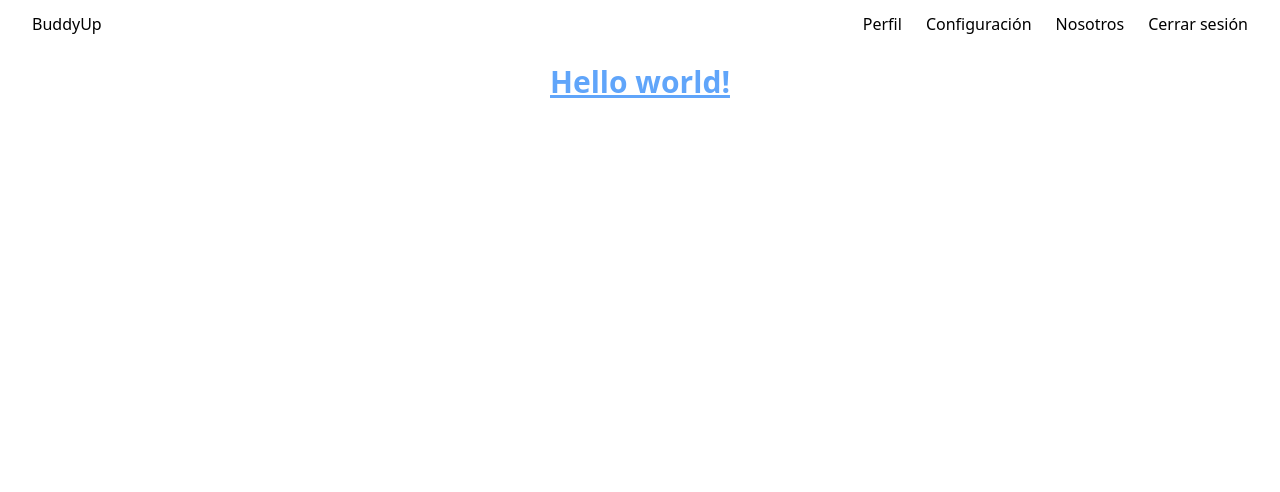
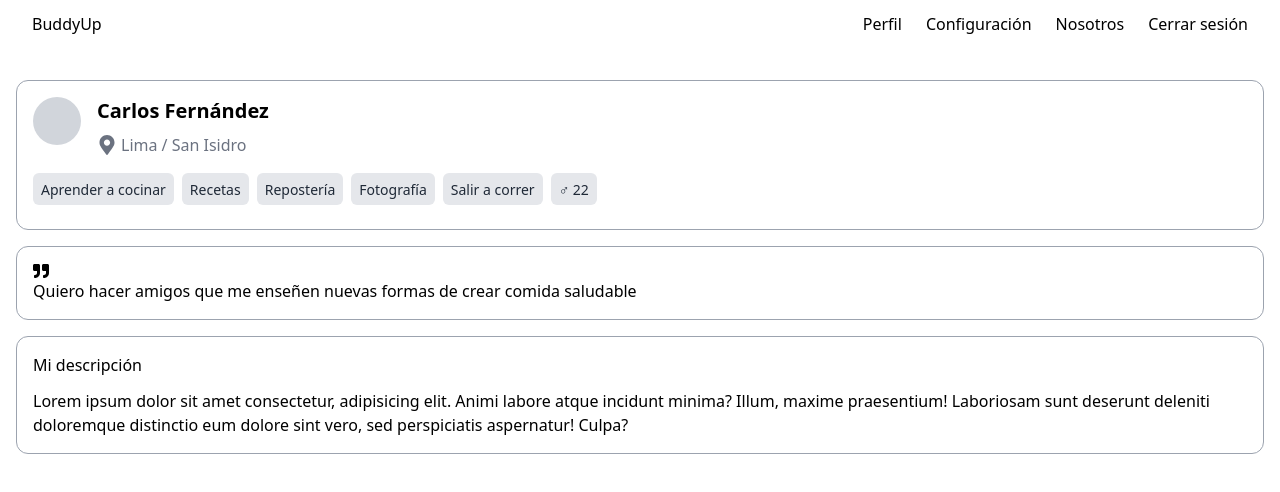
Before and after one commit to No-Country/s9-06-m-csharp, a React (Vite) app in the folder client/: page / in a window 1280 px wide. Shown: the top 492 px of the page. Built offline with nearby package versions, Linux system fonts and the light colour scheme; the HTML template or start-up script is replaced by a standard one.

Commit message:
Parte del Swipe + un poco de ruteo

```diff
--- a/client/package.json
+++ b/client/package.json
@@ -16,7 +16,7 @@
 		"react-dom": "18.0.0",
 		"react-icons": "4.10.1",
 		"react-router": "^6.10.0",
-		"react-router-dom": "^6.10.0"
+		"react-router-dom": "^6.14.1"
 	},
 	"devDependencies": {
 		"@types/react": "18.0.0",
--- a/client/src/App.jsx
+++ b/client/src/App.jsx
@@ -1,17 +1,11 @@
-import MenuBtm from './Components/MenuBtm/MenuBtm'
-import MenuTop from './Components/MenuTop/MenuTop'
+import { Route, Routes } from "react-router-dom";
+import Swipe from './Views/Swipe'
 
 function App() {
 	return (
-		<>
-			<div className='flex flex-col items-center'>
-				<MenuTop />
-				<h1 className='text-3xl font-bold underline text-blue-400'>
-					Hello world!
-				</h1>
-				<MenuBtm />
-			</div>
-		</>
+		<Routes>
+		  <Route path="/" element={<Swipe/>} />
+	  </Routes>
 	)
 }
 
--- a/client/src/Components/MenuBtm/MenuBtm.jsx
+++ b/client/src/Components/MenuBtm/MenuBtm.jsx
@@ -3,27 +3,26 @@ AiOutlineStar
 import { AiOutlineStar } from 'react-icons/ai'
 import { BsChatDots } from 'react-icons/bs'
 import { RxPerson } from 'react-icons/rx'
-
 import { MdShare } from 'react-icons/md'
 const MenuBtm = () => {
 	return (
 		<nav className='bg-gray-950 fixed z-50 flex justify-between w-11/12 mb-5 rounded-3xl bottom-0 lg:hidden'>
-			<NavLink to='/inicio'>
+			<NavLink to='/'>
 				<button className='group flex flex-col items-center justify-center w-16 h-16'>
 					<MdShare className='text-white text-2xl' />
 				</button>
 			</NavLink>
-			<NavLink to='/inicio'>
+			<NavLink to='/'>
 				<button className='group flex flex-col items-center justify-center w-16 h-16'>
 					<AiOutlineStar className='text-white text-2xl' />
 				</button>
 			</NavLink>
-			<NavLink to='/inicio'>
+			<NavLink to='/'>
 				<button className='group flex flex-col items-center justify-center w-16 h-16'>
 					<BsChatDots className='text-white text-2xl' />
 				</button>
 			</NavLink>
-			<NavLink to='/inicio'>
+			<NavLink to='/'>
 				<button className='group flex flex-col items-center justify-center w-16 h-16'>
 					<RxPerson className='text-white text-2xl' />
 				</button>
--- a/client/src/Components/MenuTop/MenuTop.jsx
+++ b/client/src/Components/MenuTop/MenuTop.jsx
@@ -2,7 +2,7 @@ import { useState } from 'react'
 import { Link, NavLink, useNavigate } from 'react-router-dom'
 import { IoCloseSharp } from 'react-icons/io5'
 import { RiMenuLine } from 'react-icons/ri'
-import { FaFilter } from 'react-icons/fa6'
+import { FaSliders } from 'react-icons/fa6'
 
 const MenuTop = () => {
 	const [navbar, setNavbar] = useState(false)
@@ -23,13 +23,13 @@ const MenuTop = () => {
 						</button>
 					</div>
 					<div className='flex items-center'>
-						<Link to={'/inicio'}>
+						<Link to={'/'}>
 							<h1>BuddyUp</h1>
 						</Link>
 					</div>
 					<div className='md:hidden'>
 						<button className='text-2xl'>
-							<FaFilter />
+							<FaSliders />
 						</button>
 					</div>
 				</div>
--- /dev/null
+++ b/client/src/Components/PerfilSwipe/PerfilSwipe.jsx
@@ -0,0 +1,44 @@
+import React from 'react';
+import { FaMapMarkerAlt, FaQuoteRight } from 'react-icons/fa';
+import Tag from '../Tag/Tag.jsx';
+
+const PerfilSwipe = () => {
+  return (
+    <>
+    <div className="bg-white border border-gray-400 rounded-xl p-4 m-4">
+      <div className="flex items-start">
+        <div className="w-12 h-12 rounded-full bg-gray-300"></div>
+        <div className="ml-4">
+          <h1 className="text-xl font-bold">Carlos Fernández</h1>
+          <div className="flex items-center mt-2">
+            <FaMapMarkerAlt className="w-5 h-5 text-gray-500 mr-1" />
+            <p className="text-gray-500">Lima / San Isidro</p>
+          </div>
+        </div>
+      </div>
+      <div className="mt-4">
+      <Tag text="Aprender a cocinar" />
+      <Tag text="Recetas" />
+      <Tag text="Repostería" />
+      <Tag text="Fotografía" />
+      <Tag text="Salir a correr" />
+      <Tag text="♂ 22" />
+      </div>
+    </div>
+        <div className="bg-white border border-gray-400 rounded-xl p-4 m-4">
+        <FaQuoteRight/>
+        <div className="flex items-start">
+        <p>Quiero hacer amigos que me enseñen nuevas formas de crear comida saludable</p>
+        </div>
+      </div>
+      <div className="bg-white border border-gray-400 rounded-xl p-4 m-4">
+        <p className='pb-3'>Mi descripción</p>
+        <div className="flex items-start">
+        <p>Lorem ipsum dolor sit amet consectetur, adipisicing elit. Animi labore atque incidunt minima? Illum, maxime praesentium! Laboriosam sunt deserunt deleniti doloremque distinctio eum dolore sint vero, sed perspiciatis aspernatur! Culpa?</p>
+        </div>
+      </div>
+      </>
+  );
+};
+
+export default PerfilSwipe;
--- /dev/null
+++ b/client/src/Components/Tag/Tag.jsx
@@ -0,0 +1,11 @@
+import React from 'react';
+
+const Tag = ({text}) => {
+  return (
+    <div className="bg-gray-200 text-gray-800 inline-block px-2 py-1 rounded-md mr-2 mb-2">
+      <span className="text-sm font-medium">{text}</span>
+    </div>
+  );
+};
+
+export default Tag;
--- /dev/null
+++ b/client/src/Views/Swipe.jsx
@@ -0,0 +1,13 @@
+import MenuTop from "../Components/MenuTop/MenuTop"
+import PerfilSwipe from "../Components/PerfilSwipe/PerfilSwipe"
+
+const Swpie = () => {
+	return (
+        <>
+         <MenuTop/>
+         <PerfilSwipe/>
+       </>
+       )
+    }
+
+export default Swpie
```
